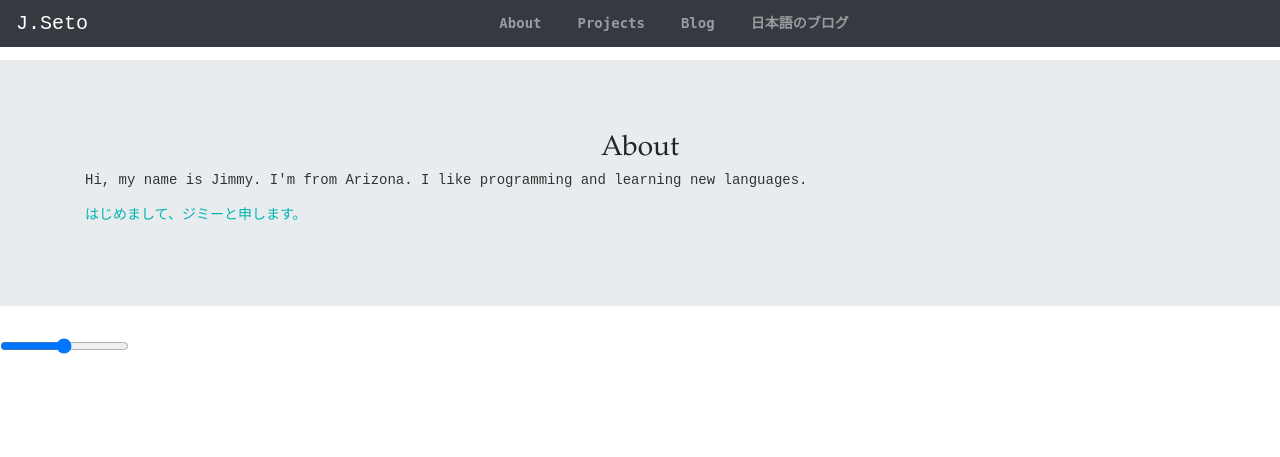
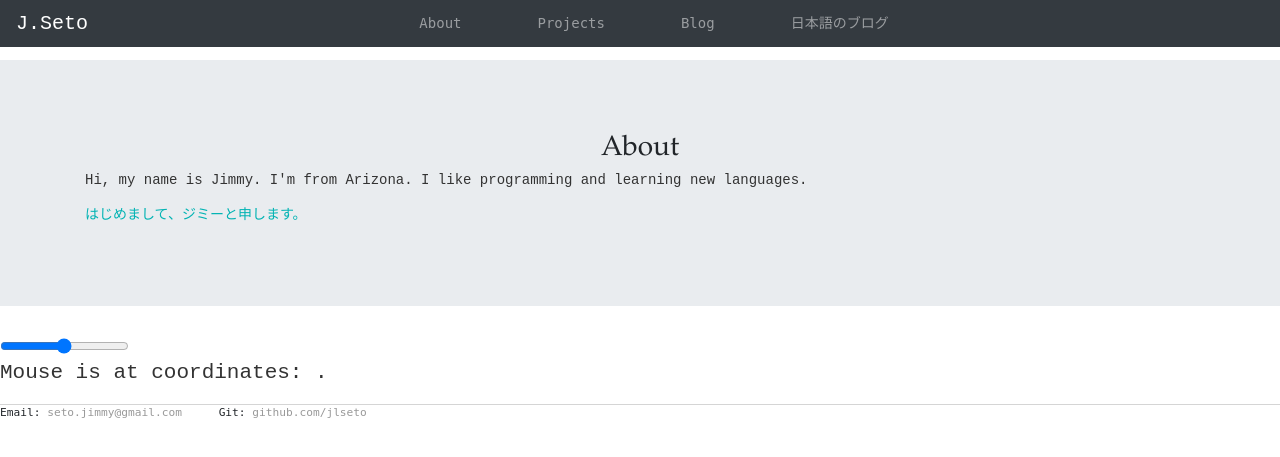
Before and after one commit to JLSeto/blog_angular, a Jekyll site: the page built from about/index.html, in a window 1280 px wide and 1400 px high. Shown: the top 457 px of the window. Built offline with Jekyll 4.4.1, drawn with Linux system fonts in a browser that asks for light colours; nearby versions of some CDN libraries.

Commit message:
testing stuff

```diff
--- a/_layouts/about.html
+++ b/_layouts/about.html
@@ -14,3 +14,18 @@
   <input type="range" min="1" max="100" value="50" class="slider" id="myRange">
 </div>
 </div>
+
+<script src="https://ajax.googleapis.com/ajax/libs/jquery/3.2.1/jquery.min.js"></script>
+<script>
+$(window).ready(function(){
+    $(window).mousemove(function(event){
+        $("span").text(event.pageX + ", " + event.pageY);
+    });
+});
+</script>
+</head>
+<body>
+
+<p>Mouse is at coordinates: <span></span>.</p>
+
+</body>
--- a/_layouts/default.html
+++ b/_layouts/default.html
@@ -54,8 +54,8 @@
 
 		<footer>
 				<ul>
-						<li><a href="mailto:seto.jimmy@gmail.com">seto.jimmy@gmail.com</a></li>
-						<li><a href="https://github.com/jlseto">github.com/jlseto</a></li>
+						<li>Email: <a href="mailto:seto.jimmy@gmail.com">seto.jimmy@gmail.com</a></li>
+						<li>Git: <a href="https://github.com/jlseto">github.com/jlseto</a></li>
 			</ul>
 		</footer>
 
--- a/_sass/jumbotron.scss
+++ b/_sass/jumbotron.scss
@@ -1,10 +1,6 @@
 /* Move down content because we have a fixed navbar that is 50px tall */
 
-div.j123{
-  position: absolute;
-  left:0px;
-  right:0px;
-}
+
 
 p.about1 {
     font-size: 1.0em;
--- a/_sass/typography.scss
+++ b/_sass/typography.scss
@@ -5,7 +5,6 @@
 body {
     text-align: left;
     margin: 60px auto;
-    width: 70%;
     font-family: monospace;
     font-size: 14px;
     font-style: normal;
@@ -21,16 +20,23 @@
     font-family:'monospace';
     padding: 0px;
     list-style: none;
-    font-weight: bold;
+    font-weight: normal;
 }
-nav ul li, footer ul li {
+
+nav ul li {
     display: inline;
-    margin-right: 20px;
+    margin-right: 60px;
+}
+
+footer ul li {
+    display: inline;
+    margin-right: 30px;
 }
 a {
     text-decoration: none;
     color: #999;
 }
+
 a:hover {
     text-decoration: underline;
 }
@@ -81,8 +87,3 @@
   font-size: 0.6em;
 
 }
-
-a.blogg {
-
-
-}
```
